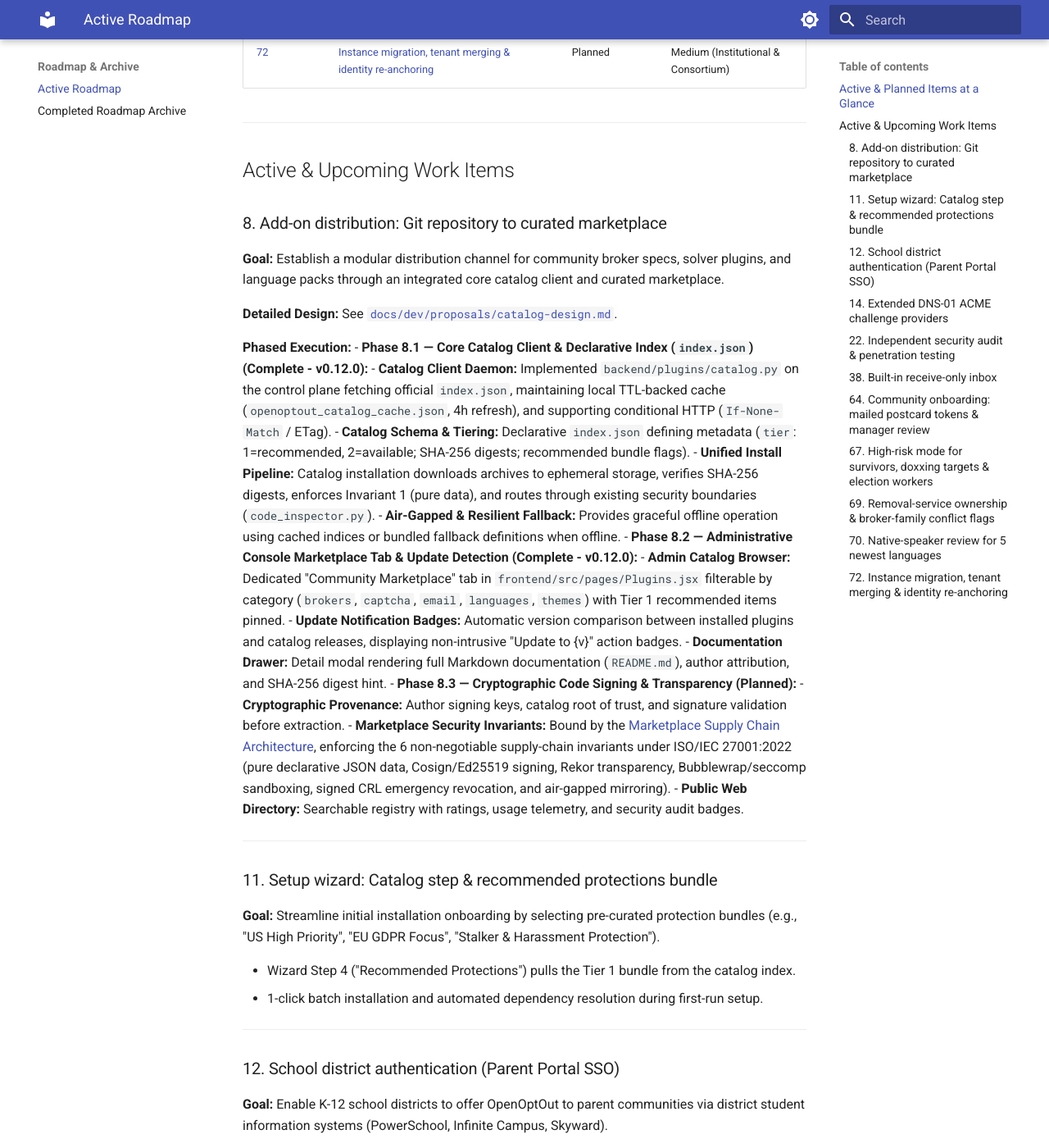
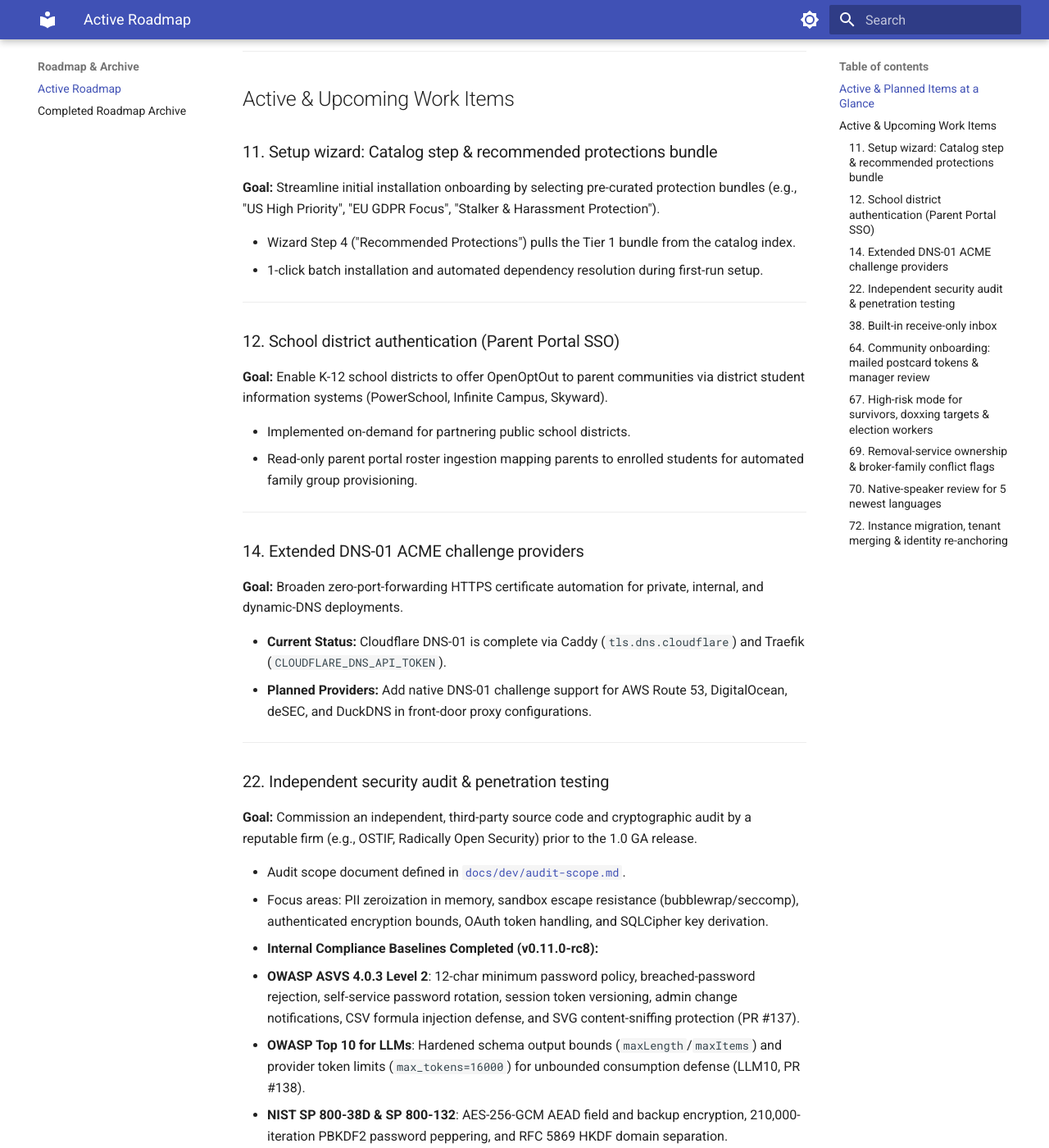
Before and after one commit to rlnunez/OpenOptOut, an MkDocs documentation site: the page built from docs/ROADMAP.md, in a window 1280 px wide and 1400 px high, scrolled down 1327 px. Shown: the whole window at 82% size. Built offline with MkDocs 1.6.1 and Material for MkDocs 9.7.7, drawn with Linux system fonts in a browser that asks for light colours; some of the changed text lies outside the part shown.

Commit message:
docs(roadmap): remove completed Item 8 (Community Marketplace) from active roadmap

```diff
--- a/docs/ROADMAP.md
+++ b/docs/ROADMAP.md
@@ -13,7 +13,6 @@ The guiding architectural principle: **the core does not contain broker-specific
 
 | # | Item | Status | Priority / Target |
 |---|------|--------|-------------------|
-| [8](#item-8) | [Add-on distribution: Git repo to curated marketplace](#item-8) | Complete (v0.12.0) | High (Phases 8.1 & 8.2 Done) |
 | [11](#item-11) | [Setup wizard: Catalog step & recommended protections bundle](#item-11) | Planned | Medium (Follows Item 8) |
 | [12](#item-12) | [School district authentication (Parent Portal SSO)](#item-12) | On-Demand | District Request Only |
 | [14](#item-14) | [Extended DNS-01 ACME challenge providers (AWS, DigitalOcean, deSEC)](#item-14) | Planned | Medium |
@@ -28,29 +27,6 @@ The guiding architectural principle: **the core does not contain broker-specific
 ---
 
 ## Active & Upcoming Work Items
-
-<a id="item-8"></a>
-### 8. Add-on distribution: Git repository to curated marketplace
-**Goal:** Establish a modular distribution channel for community broker specs, solver plugins, and language packs through an integrated core catalog client and curated marketplace.
-
-**Detailed Design:** See [`docs/dev/proposals/catalog-design.md`](dev/proposals/catalog-design.md).
-
-**Phased Execution:**
-- **Phase 8.1 — Core Catalog Client & Declarative Index (`index.json`) (Complete - v0.12.0):**
-  - **Catalog Client Daemon:** Implemented `backend/plugins/catalog.py` on the control plane fetching official `index.json`, maintaining local TTL-backed cache (`openoptout_catalog_cache.json`, 4h refresh), and supporting conditional HTTP (`If-None-Match` / ETag).
-  - **Catalog Schema & Tiering:** Declarative `index.json` defining metadata (`tier`: 1=recommended, 2=available; SHA-256 digests; recommended bundle flags).
-  - **Unified Install Pipeline:** Catalog installation downloads archives to ephemeral storage, verifies SHA-256 digests, enforces Invariant 1 (pure data), and routes through existing security boundaries (`code_inspector.py`).
-  - **Air-Gapped & Resilient Fallback:** Provides graceful offline operation using cached indices or bundled fallback definitions when offline.
-- **Phase 8.2 — Administrative Console Marketplace Tab & Update Detection (Complete - v0.12.0):**
-  - **Admin Catalog Browser:** Dedicated "Community Marketplace" tab in `frontend/src/pages/Plugins.jsx` filterable by category (`brokers`, `captcha`, `email`, `languages`, `themes`) with Tier 1 recommended items pinned.
-  - **Update Notification Badges:** Automatic version comparison between installed plugins and catalog releases, displaying non-intrusive "Update to {v}" action badges.
-  - **Documentation Drawer:** Detail modal rendering full Markdown documentation (`README.md`), author attribution, and SHA-256 digest hint.
-- **Phase 8.3 — Cryptographic Code Signing & Transparency (Planned):**
-  - **Cryptographic Provenance:** Author signing keys, catalog root of trust, and signature validation before extraction.
-  - **Marketplace Security Invariants:** Bound by the [Marketplace Supply Chain Architecture](architecture/marketplace-security-invariants.md), enforcing the 6 non-negotiable supply-chain invariants under ISO/IEC 27001:2022 (pure declarative JSON data, Cosign/Ed25519 signing, Rekor transparency, Bubblewrap/seccomp sandboxing, signed CRL emergency revocation, and air-gapped mirroring).
-  - **Public Web Directory:** Searchable registry with ratings, usage telemetry, and security audit badges.
-
----
 
 <a id="item-11"></a>
 ### 11. Setup wizard: Catalog step & recommended protections bundle
```
